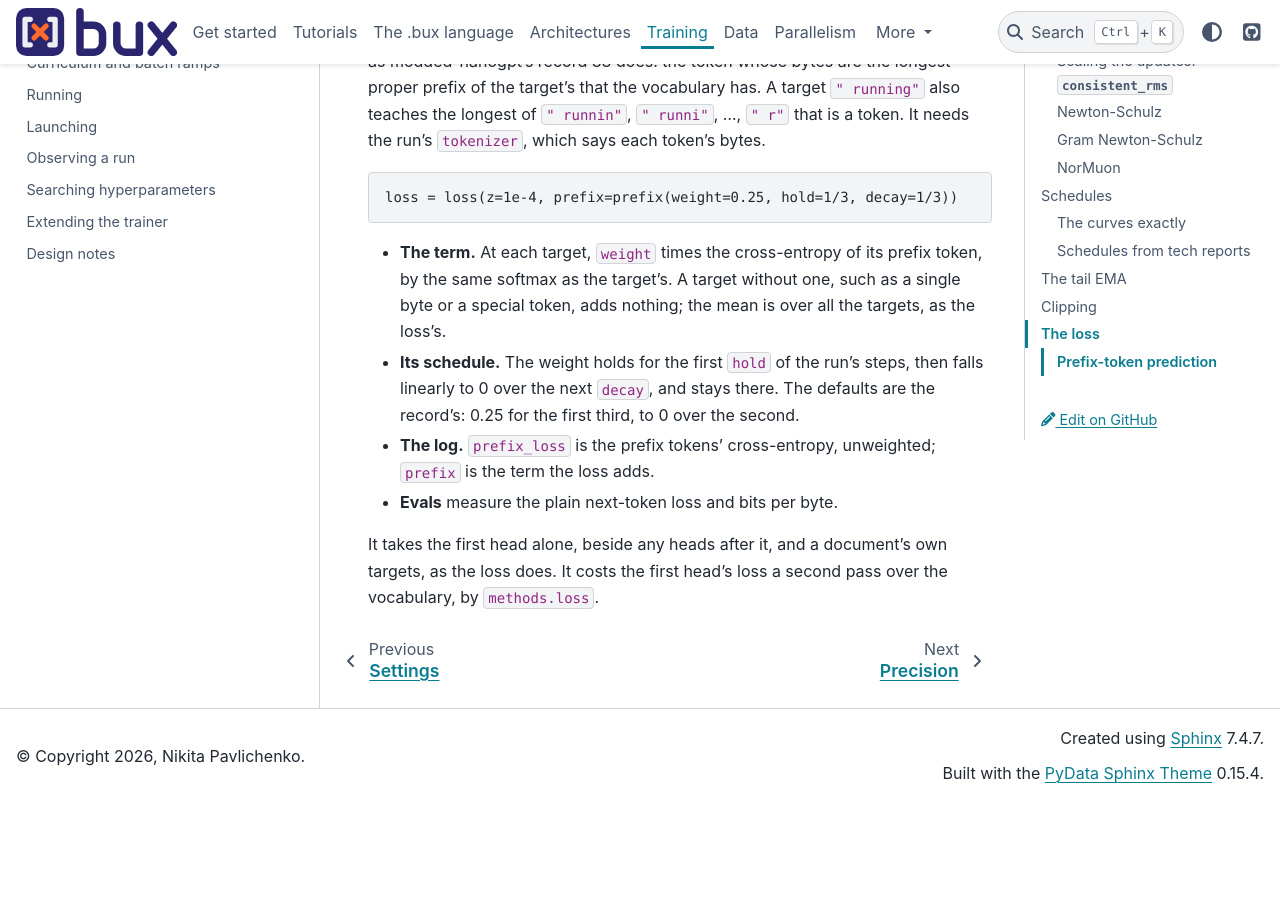
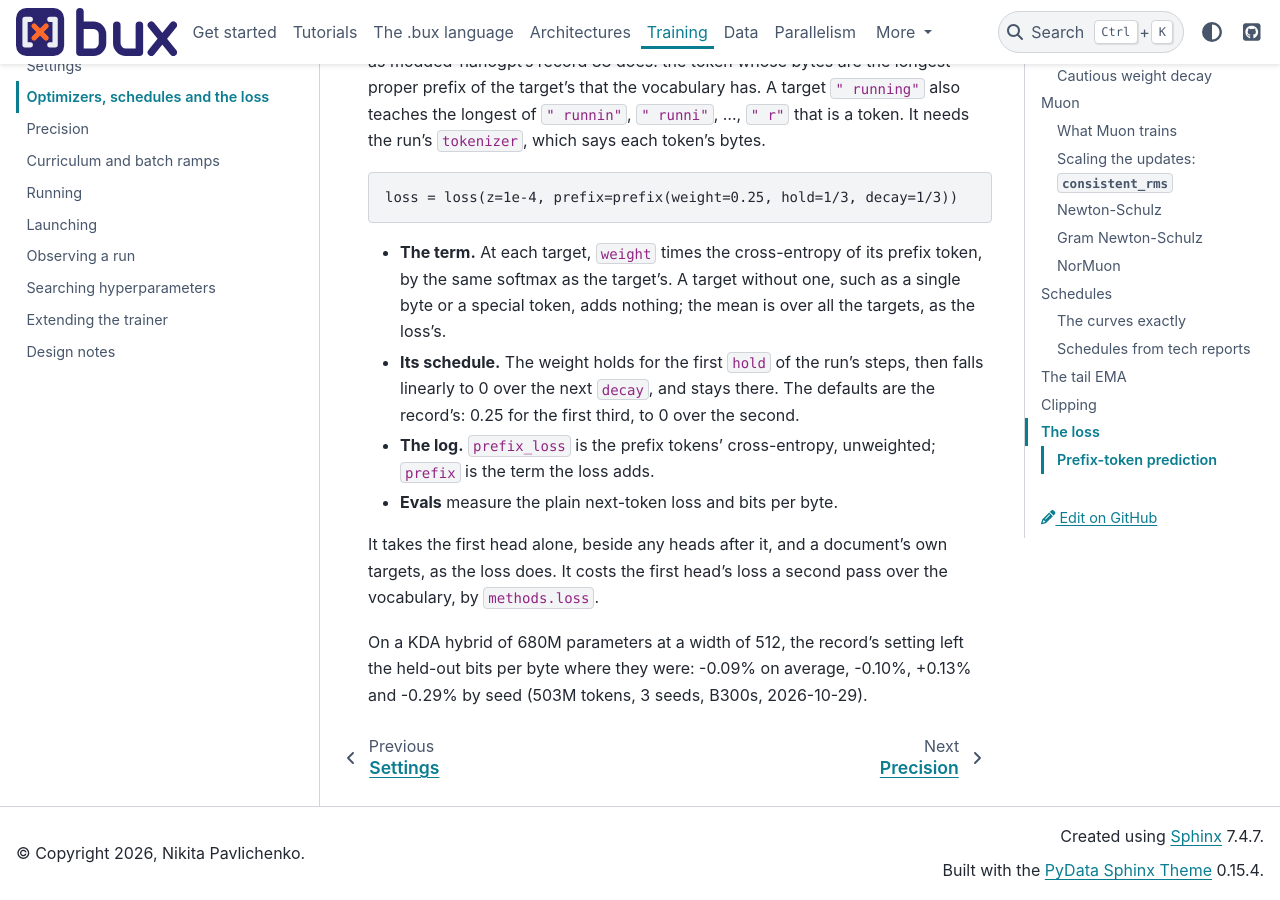
Before and after one commit to pilot7747/bux, a Sphinx documentation site: the page built from docs/training/optimizers.md, in a window 1280 px wide and 900 px high, scrolled down 14786 px. Built offline with Sphinx 7.4.7 and the PyData theme 0.15.4, drawn with Linux system fonts in a browser that asks for light colours; cross-references to code outside the pages are shown as plain code; before the commit the page ends 15588 px from its top, so only the background shows below that.

Commit message:
Docs: prefix-token prediction's measurement on a KDA hybrid at a width of 512, neutral (-0.09% bits per byte over 3 seeds, B300s)
Co-Authored-By: Claude Opus 5.5 <noreply@anthropic.com>

```diff
--- a/docs/training/optimizers.md
+++ b/docs/training/optimizers.md
@@ -481,3 +481,7 @@ loss = loss(z=1e-4, prefix=prefix(weight=0.25, hold=1/3, decay=1/3))
 It takes the first head alone, beside any heads after it, and a document's own
 targets, as the loss does. It costs the first head's loss a second pass over the
 vocabulary, by `methods.loss`.
+
+On a KDA hybrid of 680M parameters at a width of 512, the record's setting left the
+held-out bits per byte where they were: -0.09% on average, -0.10%, +0.13% and -0.29%
+by seed (503M tokens, 3 seeds, B300s, 2026-10-29).
```
